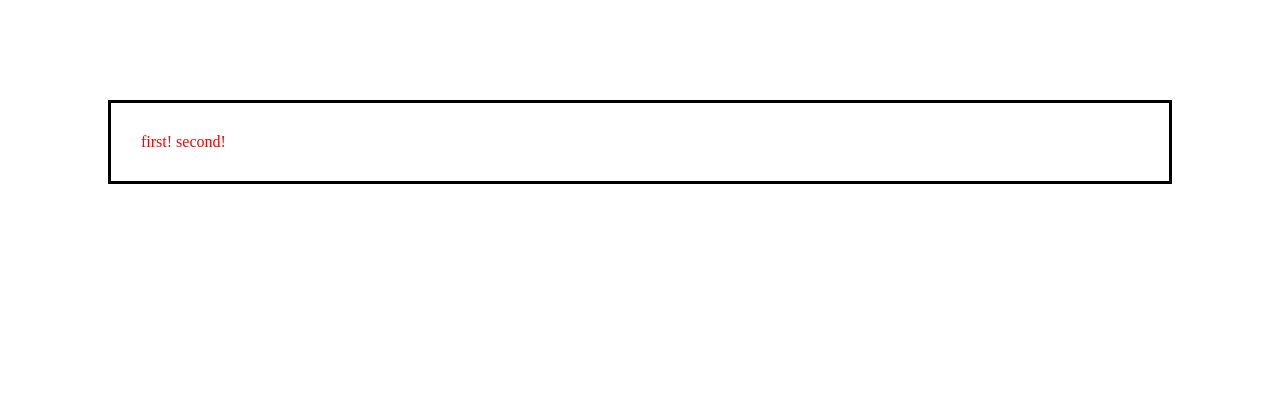
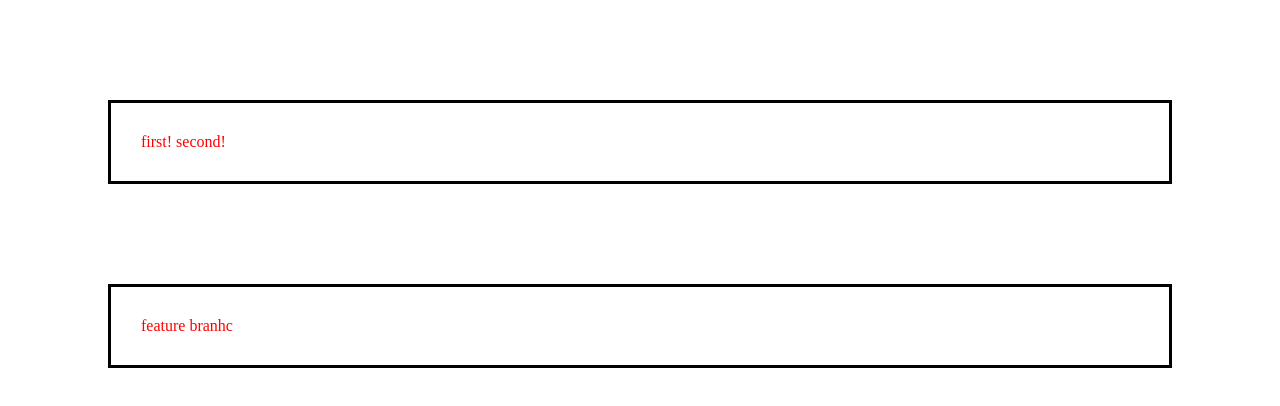
Before and after one commit to envisioncheng/mygit, a plain HTML site: page index.html in a window 1280 px wide. Drawn offline with Linux system fonts and the light colour scheme.

Commit message:
feature branch third

```diff
--- a/index.html
+++ b/index.html
@@ -23,6 +23,10 @@
             <span>first!</span>
             <span>second!</span>
         </div>
+        <div>
+
+            <span>feature branhc</span>
+        </div>
     </body>
 
     </html>
```
